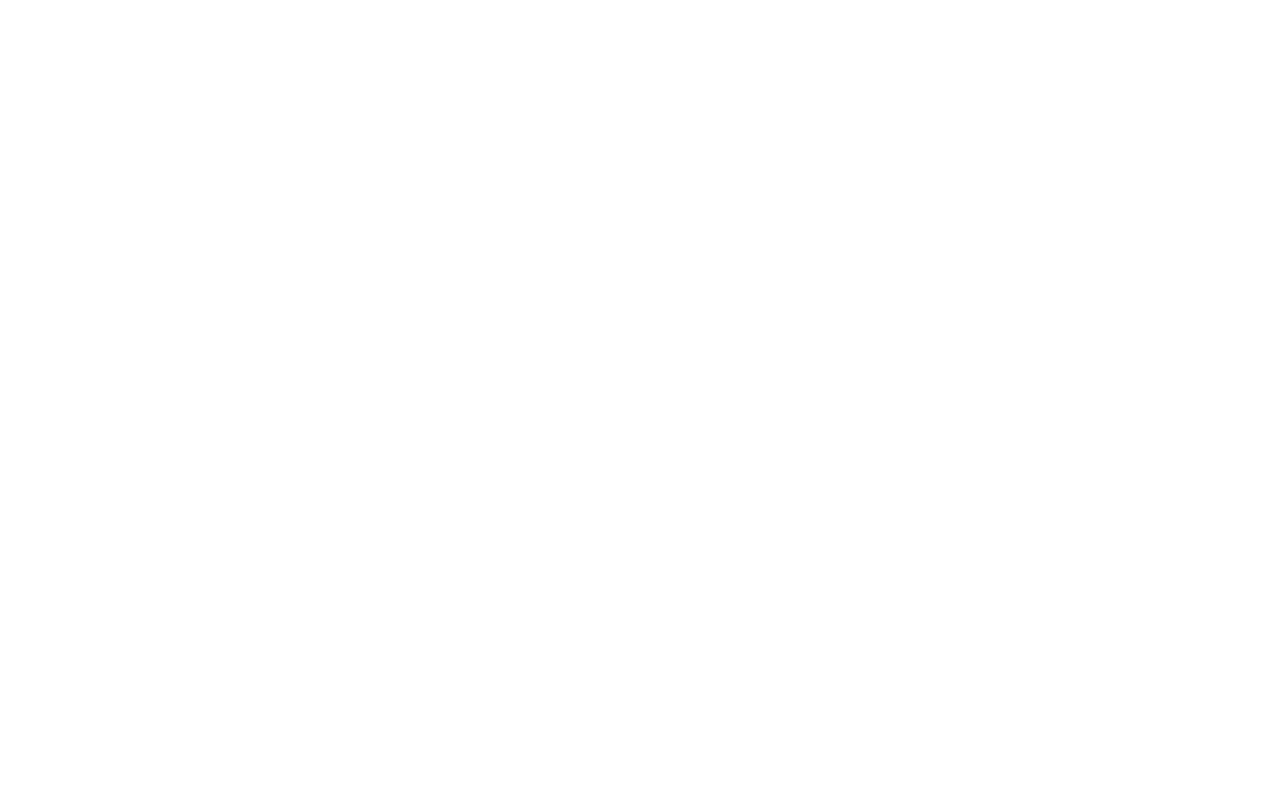
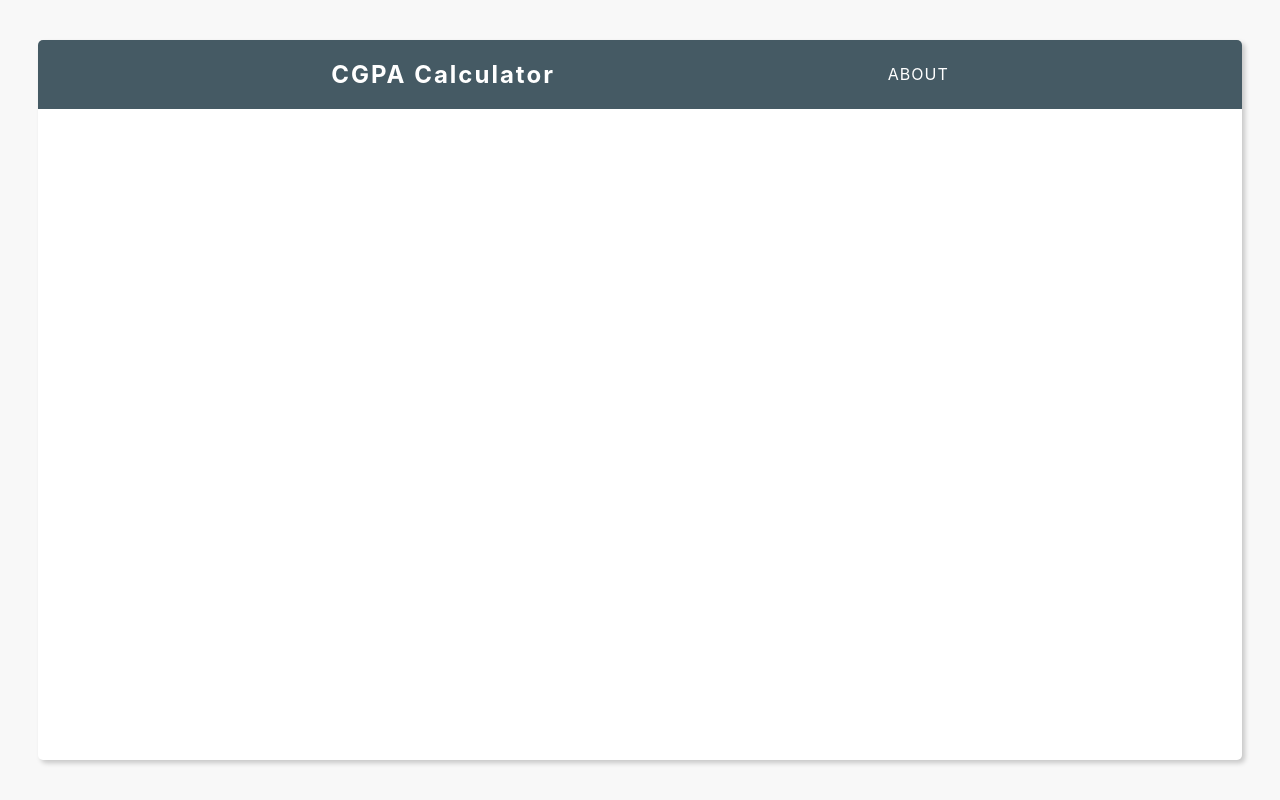
Before and after one commit to symonhasan/cgpa, a React (Create React App) app: page / in a window 1280 px wide. Built offline with nearby package versions, Linux system fonts and the light colour scheme.

Commit message:
Added header

```diff
--- a/src/App.css
+++ b/src/App.css
@@ -1,3 +1,8 @@
 .App {
-  text-align: center;
+  margin: 5vh 3vw;
+  box-sizing: border-box;
+  box-shadow: 3px 3px 5px 0px rgba( 0 , 0 , 0 , 0.2 );
+  height: 90vh;
+  background-color: #ffffff;
+  border-radius: 5px;
 }
--- a/src/App.js
+++ b/src/App.js
@@ -1,12 +1,15 @@
-import React from 'react';
+import React , {Component} from 'react';
 import './App.css';
+import Header from './Componants/Header';
 
-function App() {
-  return (
-    <div className="App">
-
-    </div>
-  );
+class App extends Component {
+  render() {
+    return (
+      <div className="App">
+        <Header />
+      </div>
+    );
+  }
 }
 
 export default App;
--- /dev/null
+++ b/src/Componants/Header.css
@@ -0,0 +1,24 @@
+.top-header{
+    display: flex;
+    align-items: center;
+    justify-content: space-evenly;
+    background-color: #455A64;
+    border-top-left-radius: inherit;
+    border-top-right-radius: inherit;
+}
+.top-header h2{
+    letter-spacing: 2px;
+    color: white;
+}
+.nav-area{
+    display: flex;
+}
+.nav-area li{
+    list-style-type: none;
+    cursor: pointer;
+    color: white;
+    letter-spacing: 1px;
+}
+.nav-area li:hover{
+    color: #CFD8DC;
+}
--- /dev/null
+++ b/src/Componants/Header.js
@@ -0,0 +1,33 @@
+import React from 'react';
+import './Header.css';
+
+const Title = () => {
+    return <h2>CGPA Calculator</h2>
+}
+
+const NavLink = (props) => {
+    return (
+        <li>
+             {props.name}
+        </li>
+    );
+}
+
+const Navigation = () => {
+    return (
+        <ul className="nav-area">
+            <NavLink name="ABOUT" />
+        </ul>
+    );
+}
+
+const Header = () => {
+    return (
+        <div className="top-header">
+            <Title />
+            <Navigation />
+        </div>
+    );
+}
+
+export default Header;
--- a/src/index.css
+++ b/src/index.css
@@ -5,6 +5,7 @@
     sans-serif;
   -webkit-font-smoothing: antialiased;
   -moz-osx-font-smoothing: grayscale;
+  background-color: #f8f8f8;
 }
 
 code {
```
